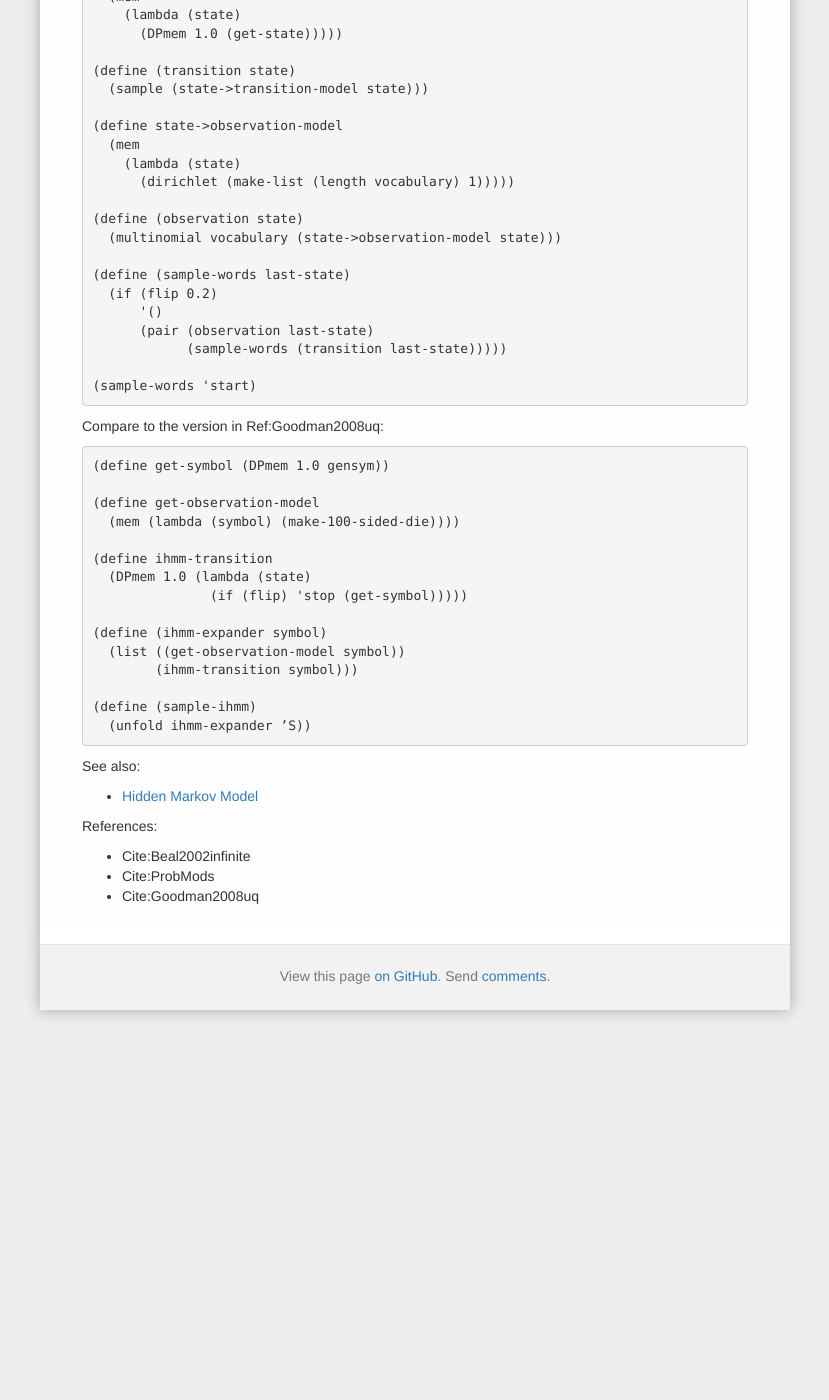
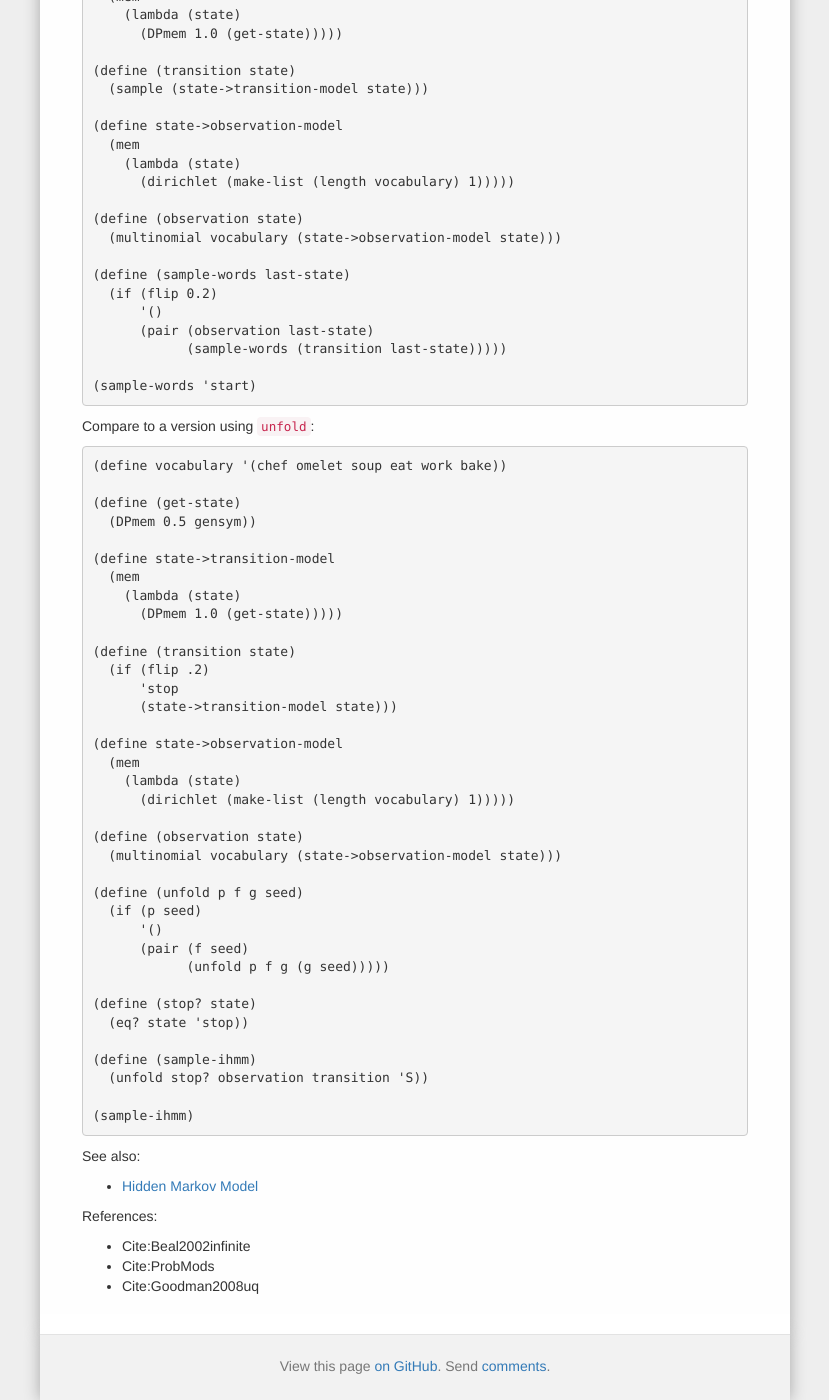
Before and after one commit to forestdb/forestdb.org, a Jekyll site: the page built from models/infinite-hmm.md, in a window 1280 px wide and 1400 px high, scrolled down 322 px. Shown: the whole window, without its empty margins (225-1054 px from the left). Built offline with Jekyll 4.4.1, drawn with Linux system fonts in a browser that asks for light colours; nearby versions of some CDN libraries.

Commit message:
Fixed unfold-based iHMM.

```diff
--- a/models/infinite-hmm.md
+++ b/models/infinite-hmm.md
@@ -36,23 +36,44 @@ The Infinite Hidden Markov model (also known as HDP-HMM) has a potentially infin
 
     (sample-words 'start)
 
-Compare to the version in Ref:Goodman2008uq:
+Compare to a version using `unfold`:
 
-    (define get-symbol (DPmem 1.0 gensym))
+    (define vocabulary '(chef omelet soup eat work bake))
 
-    (define get-observation-model
-      (mem (lambda (symbol) (make-100-sided-die))))
+    (define (get-state)
+      (DPmem 0.5 gensym))
 
-    (define ihmm-transition
-      (DPmem 1.0 (lambda (state)
-                   (if (flip) 'stop (get-symbol)))))
+    (define state->transition-model
+      (mem
+        (lambda (state)
+          (DPmem 1.0 (get-state)))))
 
-    (define (ihmm-expander symbol)
-      (list ((get-observation-model symbol))
-            (ihmm-transition symbol)))
+    (define (transition state)
+      (if (flip .2)
+          'stop
+          (state->transition-model state)))
+
+    (define state->observation-model
+      (mem
+        (lambda (state)
+          (dirichlet (make-list (length vocabulary) 1)))))
+
+    (define (observation state)
+      (multinomial vocabulary (state->observation-model state)))
+
+    (define (unfold p f g seed)
+      (if (p seed)
+          '()
+          (pair (f seed)
+                (unfold p f g (g seed)))))
+
+    (define (stop? state)
+      (eq? state 'stop))
 
     (define (sample-ihmm)
-      (unfold ihmm-expander ’S))
+      (unfold stop? observation transition 'S))
+
+    (sample-ihmm)
 
 See also:
 
```
Also changed, not shown: other parts of models/infinite-hmm.md (+1 -1 lines).
